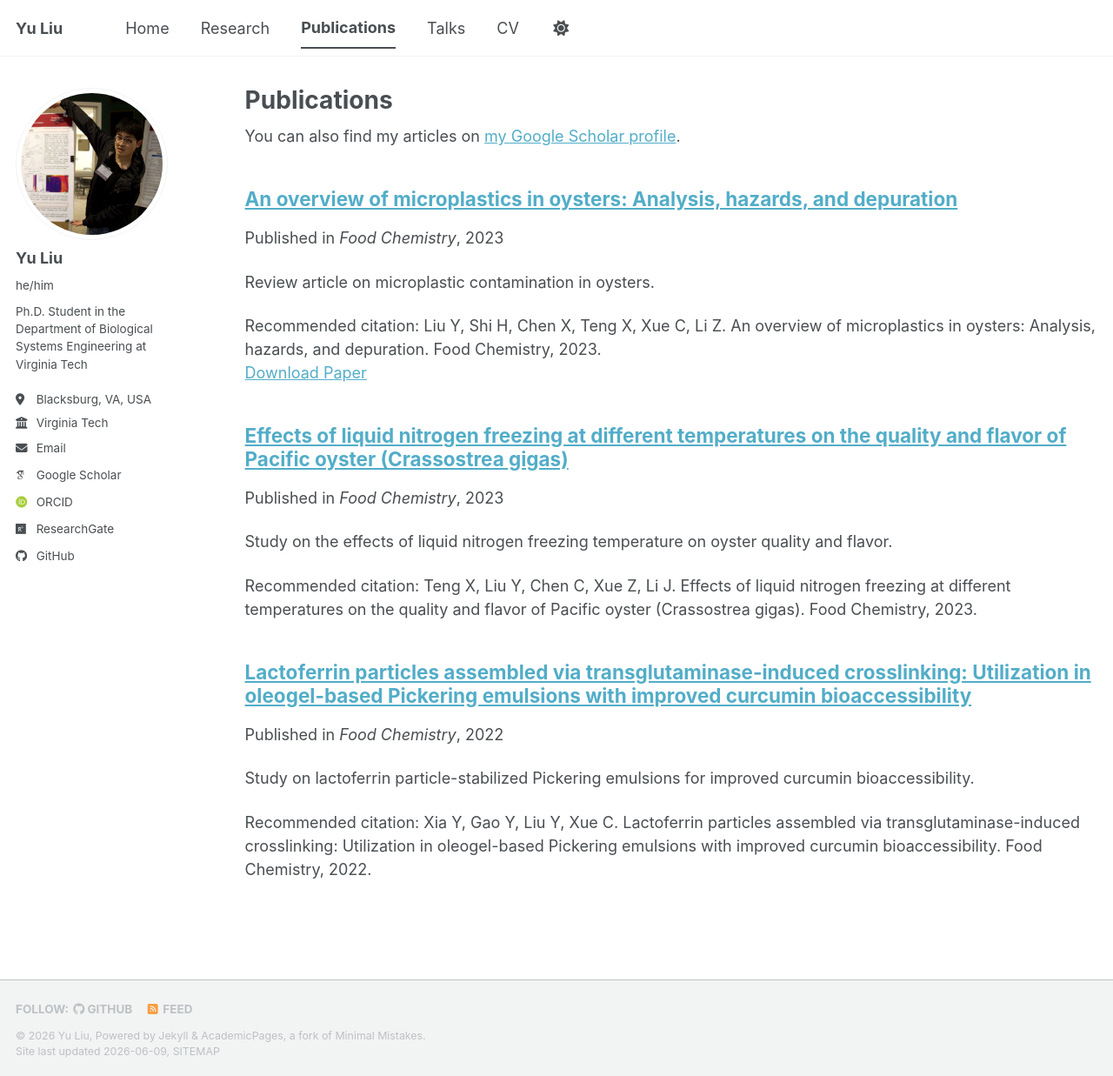
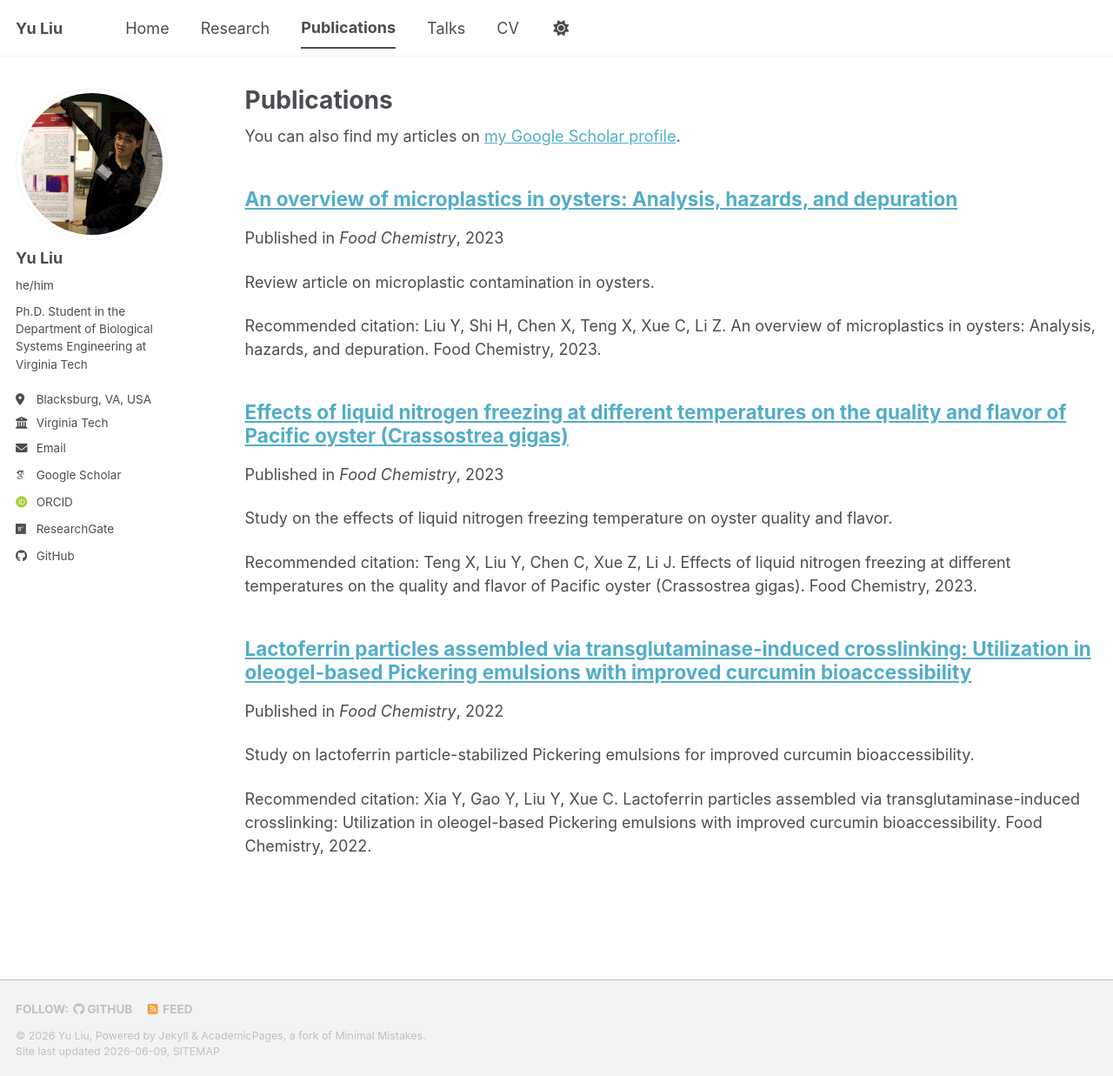
Before and after one commit to yuliu0322/yuliu0322.github.io, a Jekyll site: the page built from _pages/publications.html, in a window 1280 px wide and 1237 px high. Shown: the whole window at 87% size. Built offline with Jekyll 4.4.1, drawn with Linux system fonts in a browser that asks for light colours; some web fonts are replaced; a script bundle is joined from its source files by our own code; library files that are not in the unit come from our copies.

Commit message:
Update archive-single.html

```diff
--- a/_includes/archive-single.html
+++ b/_includes/archive-single.html
@@ -56,33 +56,9 @@
     <p class="archive__item-excerpt" itemprop="description"><p>{{ post.excerpt | markdownify | remove: '<p>' | remove: '</p>' }}<strong><a href="{{ base_path }}{{ post.url }}" rel="permalink"> Read more</a></strong></p></p>
     {% endif %}
 
-    {% if post.citation and post.paperurl and post.slidesurl and post.bibtexurl %}
-      <p>Recommended citation: {{ post.citation }}<br /><a href="{{ post.paperurl }}">Download Paper</a> | <a href="{{ post.slidesurl }}">Download Slides</a> | <a href="{{ post.bibtexurl }}">Download Bibtex</a></p>
-    {% elsif post.citation and post.paperurl and post.slidesurl %}
-      <p>Recommended citation: {{ post.citation }}<br /><a href="{{ post.paperurl }}">Download Paper</a> | <a href="{{ post.slidesurl }}">Download Slides</a></p>
-    {% elsif post.citation and post.paperurl and post.bibtexurl %}
-      <p>Recommended citation: {{ post.citation }}<br /><a href="{{ post.paperurl }}">Download Paper</a> | <a href="{{ post.bibtexurl }}">Download Bibtex</a></p>
-    {% elsif post.citation and post.paperurl %}
-      <p>Recommended citation: {{ post.citation }}<br /><a href="{{ post.paperurl }}">Download Paper</a></p>
-    {% elsif post.citation and post.slidesurl and post.bibtexurl %}
-      <p>Recommended citation: {{ post.citation }}<br /><a href="{{ post.slidesurl }}">Download Slides</a> | <a href="{{ post.bibtexurl}}">Download Bibtex</a></p>
-    {% elsif post.citation and post.slidesurl %}
-      <p>Recommended citation: {{ post.citation }}<br /><a href="{{ post.slidesurl }}">Download Slides</a></p>
-    {% elsif post.citation and post.bibtexurl %}
-      <p>Recommended citation: {{ post.citation }}<br /><a href="{{ post.bibtexurl }}">Download Bibtex</a></p>
-    {% elsif post.citation %}
-      <p>Recommended citation: {{ post.citation }}</p>
-    {% elsif post.paperurl and post.bibtexurl %}
-      <p><a href="{{ post.paperurl }}">Download Paper</a> | <a href="{{ post.bibtexurl }}">Download Bibtex</a></p>
-    {% elsif post.paperurl %}
-      <p><a href="{{ post.paperurl }}">Download Paper</a></p>
-    {% elsif post.slidesurl and post.bibtexurl %}
-      <p><a href="{{ post.slidesurl }}">Download Slides</a> | <a href="{{ post.bibtexurl }}">Download Bibtex</a></p>
-    {% elsif post.slidesurl %}
-      <p><a href="{{ post.slidesurl }}">Download Slides</a></p>
-    {% elsif post.bibtexurl %}
-      <p><a href="{{ post.bibtexurl }}">Download Bibtex</a></p>
-    {% endif %}
+{% if post.citation %}
+  <p>Recommended citation: {{ post.citation }}</p>
+{% endif %}
 
   </article>
 </div>
```
